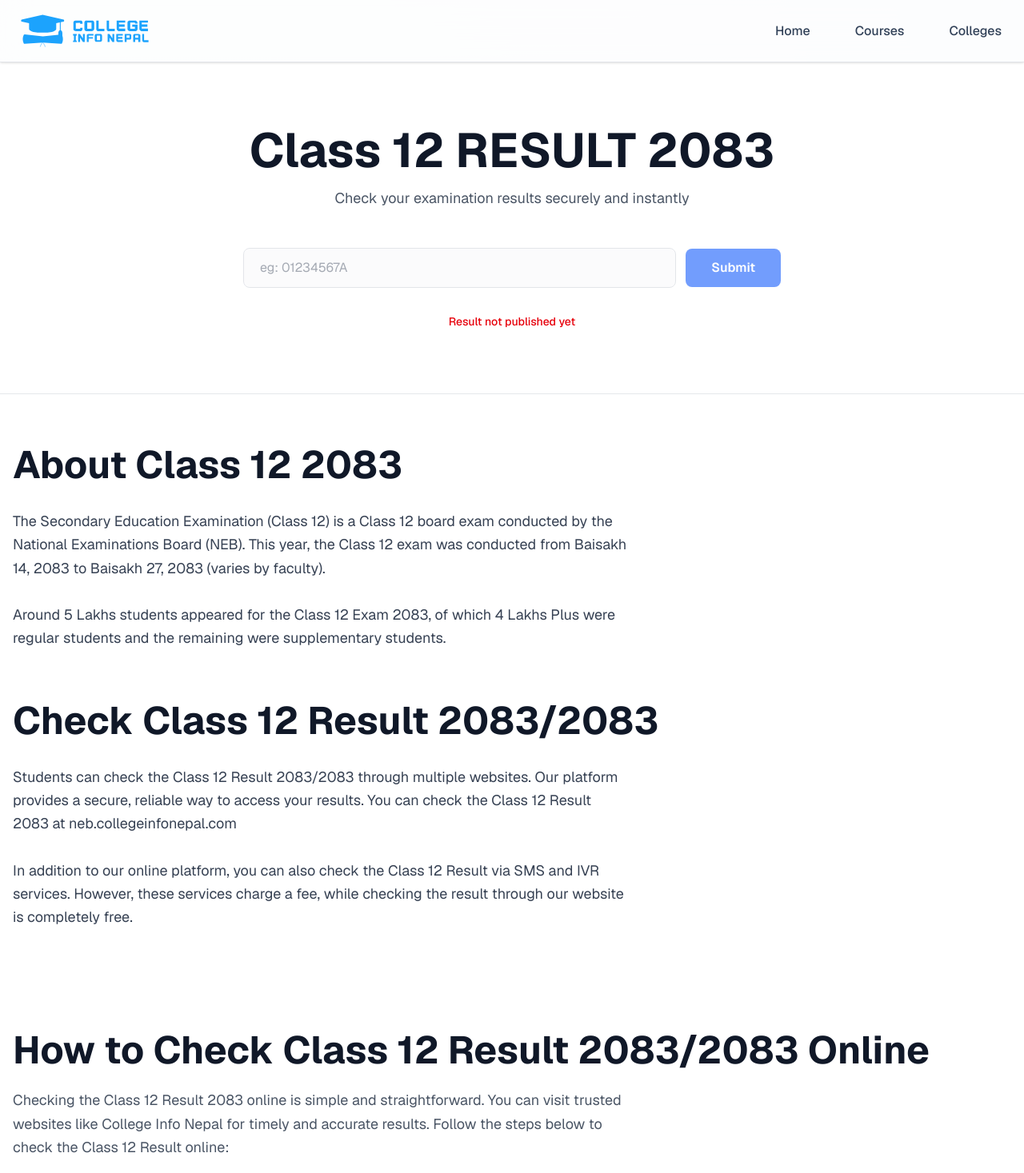
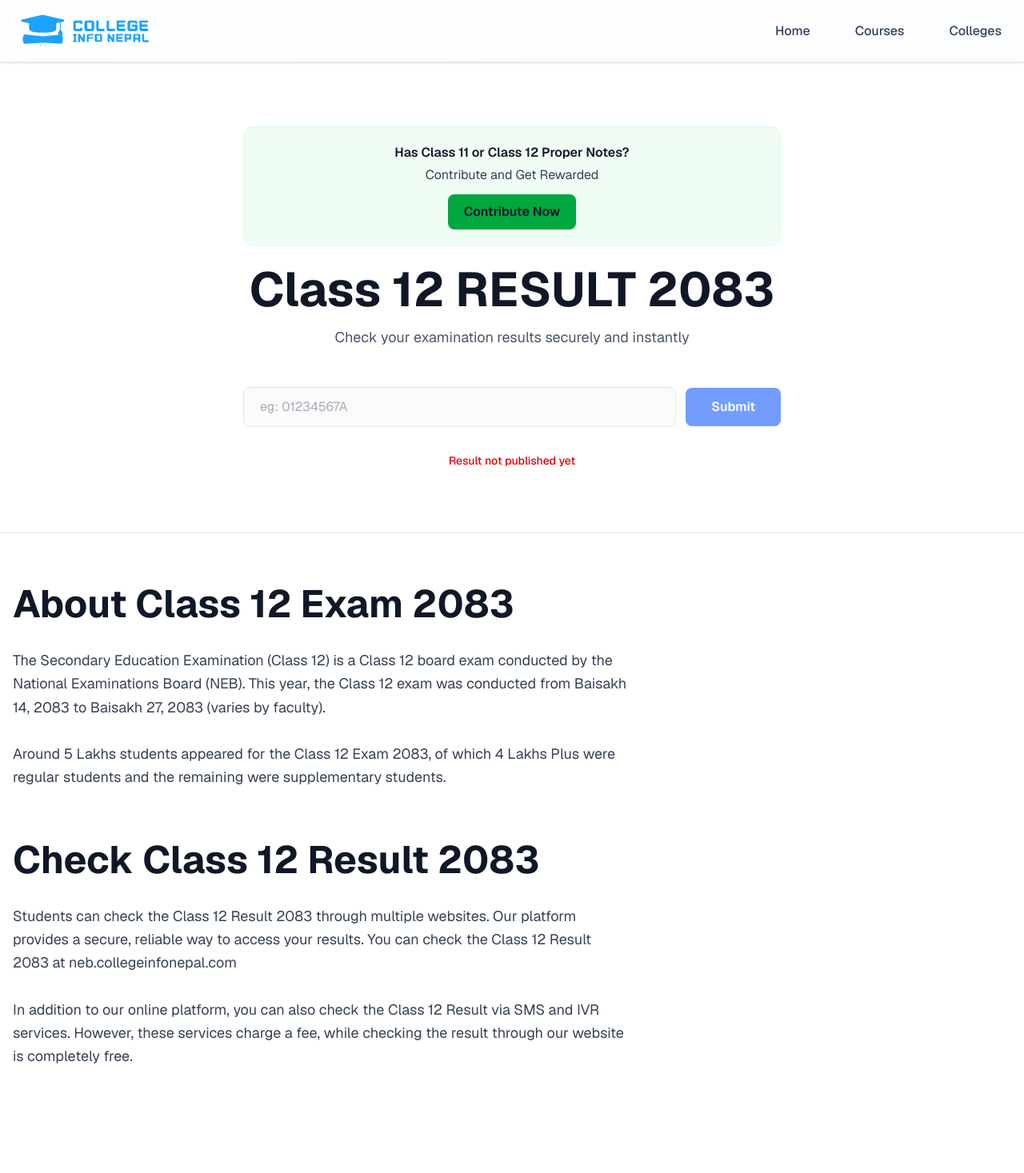
Before and after one commit to ronishdhakal/neb, a Next.js app: page / in a window 1280 px wide. Shown: the top 1467 px of the page at 80% size. Built offline with nearby package versions, Linux system fonts and the light colour scheme.

Commit message:
Basic Class 12 SEO and Note Contribute Added

```diff
--- a/app/components/result/AfterSeeResult.jsx
+++ b/app/components/result/AfterSeeResult.jsx
@@ -2,17 +2,15 @@ export default function AfterSeeResult() {
   return (
     <section className="w-full bg-gray-50 py-16">
       <div className="max-w-7xl mx-auto px-4">
-        <h2 className="text-4xl md:text-5xl font-bold text-gray-900 mb-8">After Class 12 Result</h2>
+        <h2 className="text-4xl md:text-5xl font-bold text-gray-900 mb-8">After Class 12 Result 2083</h2>
 
         <p className="text-lg text-gray-700 leading-relaxed max-w-3xl">
-          After the Class 12 Result is published, colleges will start releasing notices for entrance examinations and
-          admissions. In addition, various municipalities will open applications for scholarship exams, allowing
-          students to enroll in top +2 colleges with a full scholarship.
+          After the Class 12 Result is published, universities will start releasing notices for entrance examinations and
+          admissions. In addition, various colleges will open applications for scholarship exams, allowing
+          students to enroll in top IT and Management colleges with a full scholarship.
           <br />
           <br />
-          10% of the total seats in each college are allocated for scholarships. In Kathmandu, the Kathmandu
-          Metropolitan City also provides scholarships to students through a merit-based examination, with 10% of total
-          seats in every private college reserved for this scholarship.
+          10% of the total seats in each college are allocated for scholarships.
         </p>
       </div>
     </section>
--- a/app/components/result/GradingSystemTable.jsx
+++ b/app/components/result/GradingSystemTable.jsx
@@ -14,7 +14,7 @@ export default function GradingSystemTable() {
     <section className="w-full bg-white py-12 sm:py-14 md:py-16">
       <div className="max-w-7xl mx-auto px-4 sm:px-6 lg:px-8">
         <h2 className="text-3xl sm:text-4xl md:text-5xl font-bold text-gray-900 mb-8 sm:mb-10">
-          Grading System and Points used on Marksheet
+          Class 12 Grading System and Points used on Marksheet
         </h2>
 
         {/* Table Card */}
--- a/app/components/result/HowToCheckIVR.jsx
+++ b/app/components/result/HowToCheckIVR.jsx
@@ -2,7 +2,7 @@ export default function HowToCheckIVR() {
   return (
     <section className="w-full bg-white py-16">
       <div className="max-w-7xl mx-auto px-4">
-        <h2 className="text-4xl md:text-5xl font-bold text-gray-900 mb-6">How to Check Class 12 Result 2083/2083 via IVR</h2>
+        <h2 className="text-4xl md:text-5xl font-bold text-gray-900 mb-6">How to Check Class 12 Result 2083 via IVR</h2>
 
         <p className="text-lg text-gray-600 leading-relaxed max-w-3xl mb-12">
           Students can also check the Class 12 Result via IVR (Interactive Voice Response) service. Follow the steps below:
--- a/app/components/result/HowToCheckOnline.jsx
+++ b/app/components/result/HowToCheckOnline.jsx
@@ -3,7 +3,7 @@ export default function HowToCheckOnline() {
     <section className="w-full bg-white py-16">
       <div className="max-w-7xl mx-auto px-4">
         {/* Heading */}
-        <h2 className="text-4xl md:text-5xl font-bold text-gray-900 mb-6">How to Check Class 12 Result 2083/2083 Online</h2>
+        <h2 className="text-4xl md:text-5xl font-bold text-gray-900 mb-6">How to Check Class 12 Result 2083 Online</h2>
 
         <p className="text-lg text-gray-600 leading-relaxed max-w-3xl mb-12">
           Checking the Class 12 Result 2083 online is simple and straightforward. You can visit trusted websites like College
--- a/app/components/result/HowToCheckSMS.jsx
+++ b/app/components/result/HowToCheckSMS.jsx
@@ -2,7 +2,7 @@ export default function HowToCheckSMS() {
   return (
     <section className="w-full bg-gray-50 py-16">
       <div className="max-w-7xl mx-auto px-4">
-        <h2 className="text-4xl md:text-5xl font-bold text-gray-900 mb-6">How to Check Class 12 Result 2083/2083 via SMS</h2>
+        <h2 className="text-4xl md:text-5xl font-bold text-gray-900 mb-6">How to Check Class 12 Result 2083 via SMS</h2>
 
         <p className="text-lg text-gray-600 leading-relaxed max-w-3xl mb-12">
           There are several companies that provide Class 12 Result via SMS services. Companies like Nepal Telecom, Swift
--- a/app/components/result/ResultAbout.jsx
+++ b/app/components/result/ResultAbout.jsx
@@ -4,7 +4,7 @@ export default function ResultAbout() {
       <div className="max-w-7xl mx-auto px-4">
         {/* About Class 12 2083 */}
         <div className="mb-16">
-          <h2 className="text-4xl md:text-5xl font-bold text-gray-900 mb-8">About Class 12 2083</h2>
+          <h2 className="text-4xl md:text-5xl font-bold text-gray-900 mb-8">About Class 12 Exam 2083</h2>
 
           <p className="text-lg text-gray-700 leading-relaxed max-w-3xl">
             The Secondary Education Examination (Class 12) is a Class 12 board exam conducted by the National Examinations
@@ -18,10 +18,10 @@ export default function ResultAbout() {
 
         {/* Check Class 12 Result 2083/2083 */}
         <div>
-          <h2 className="text-4xl md:text-5xl font-bold text-gray-900 mb-8">Check Class 12 Result 2083/2083</h2>
+          <h2 className="text-4xl md:text-5xl font-bold text-gray-900 mb-8">Check Class 12 Result 2083</h2>
 
           <p className="text-lg text-gray-700 leading-relaxed max-w-3xl">
-            Students can check the Class 12 Result 2083/2083 through multiple websites. Our platform provides a secure,
+            Students can check the Class 12 Result 2083 through multiple websites. Our platform provides a secure,
             reliable way to access your results. You can check the Class 12 Result 2083 at neb.collegeinfonepal.com
             <br />
             <br />
--- a/app/components/result/ResultHeader.jsx
+++ b/app/components/result/ResultHeader.jsx
@@ -1,10 +1,38 @@
 export default function ResultHeader() {
+  const whatsappMessage = encodeURIComponent("I have note of ");
+  const whatsappLink = `https://wa.me/9745450062?text=${whatsappMessage}`;
+
   return (
     <section className="w-full bg-white py-12 sm:py-16 md:py-20 border-b border-gray-200">
       <div className="max-w-7xl mx-auto px-4 sm:px-6 lg:px-8">
         {/* Main Content - Centered */}
         <div className="text-center">
-          <h1 className="text-4xl sm:text-5xl md:text-6xl font-bold text-gray-900 mb-3 sm:mb-4">Class 12 RESULT 2083</h1>
+
+          {/* Contribution Section */}
+          <div className="mb-6 flex justify-center">
+            <div className="w-full max-w-2xl rounded-xl border border-green-100 bg-green-50 px-4 py-4 sm:px-6 sm:py-5">
+              <p className="text-sm sm:text-base font-semibold text-gray-900">
+                Has Class 11 or Class 12 Proper Notes?
+              </p>
+              <p className="mt-1 text-sm sm:text-base text-gray-700">
+                Contribute and Get Rewarded
+              </p>
+
+              <a
+                href={whatsappLink}
+                target="_blank"
+                rel="noopener noreferrer"
+                className="mt-3 inline-flex items-center justify-center rounded-lg bg-green-600 px-5 py-2.5 text-sm sm:text-base font-semibold text-white hover:bg-green-700 transition"
+              >
+                Contribute Now
+              </a>
+            </div>
+          </div>
+
+          <h1 className="text-4xl sm:text-5xl md:text-6xl font-bold text-gray-900 mb-3 sm:mb-4">
+            Class 12 RESULT 2083
+          </h1>
+
           <p className="text-base sm:text-lg text-gray-600 mb-8 sm:mb-10 md:mb-12">
             Check your examination results securely and instantly
           </p>
@@ -27,9 +55,11 @@ export default function ResultHeader() {
           </div>
 
           {/* Result Not Published Message */}
-          <p className="mt-6 sm:mt-8 text-sm font-medium text-red-600">Result not published yet</p>
+          <p className="mt-6 sm:mt-8 text-sm font-medium text-red-600">
+            Result not published yet
+          </p>
         </div>
       </div>
     </section>
-  )
+  );
 }
```
